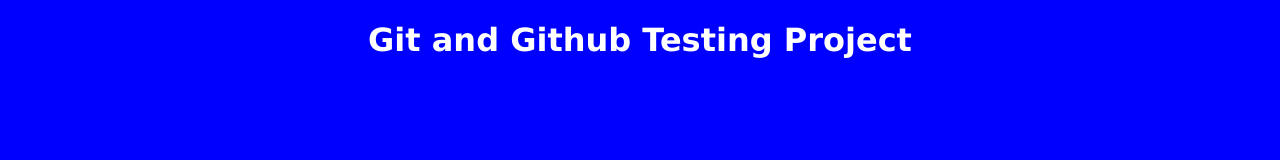
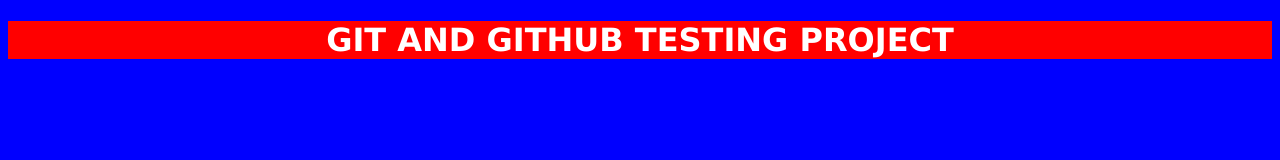
Before and after one commit to Shamim9007/testing-git, a plain HTML site: page index.html in a window 1280 px wide. Drawn offline with Linux system fonts and the light colour scheme.

Commit message:
heading css change

```diff
--- a/styles.css
+++ b/styles.css
@@ -4,3 +4,7 @@ body {
   text-align: center;
   font-family: Verdana, Geneva, Tahoma, sans-serif;
 }
+h1 {
+  background: red;
+  text-transform: uppercase;
+}
```
